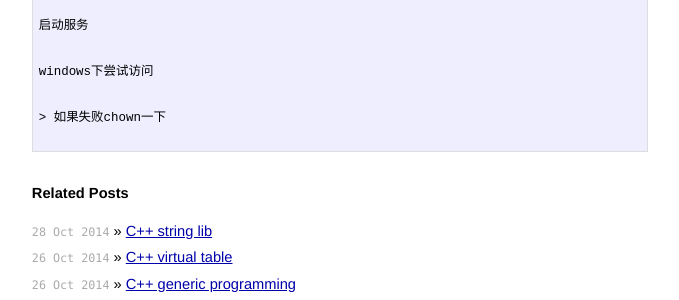
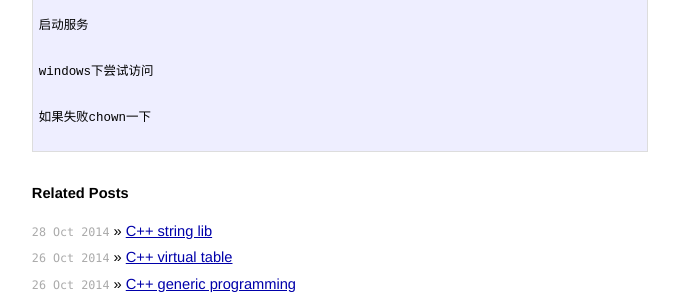
Before and after one commit to codingwangfeng/codingwangfeng.github.com, a Jekyll site: the page built from _posts/2014-10-29-Linux-Samba.md, in a window 1280 px wide. Shown: the part 626-926 px from the top of the page, without its empty margins (300-979 px from the left). Built offline with Jekyll 4.4.1, drawn with Linux system fonts in a browser that asks for light colours; Markdown is read by kramdown in place of the engine named in the settings; some of the changed text lies outside the part shown.

Commit message:
something

```diff
--- a/_posts/2014-10-29-Linux-Samba.md
+++ b/_posts/2014-10-29-Linux-Samba.md
@@ -31,6 +31,6 @@ smbpasswd -a username
 
 windows下尝试访问
 
-> 如果失败chown一下
+如果失败chown一下
 </code>
 </pre>
```
